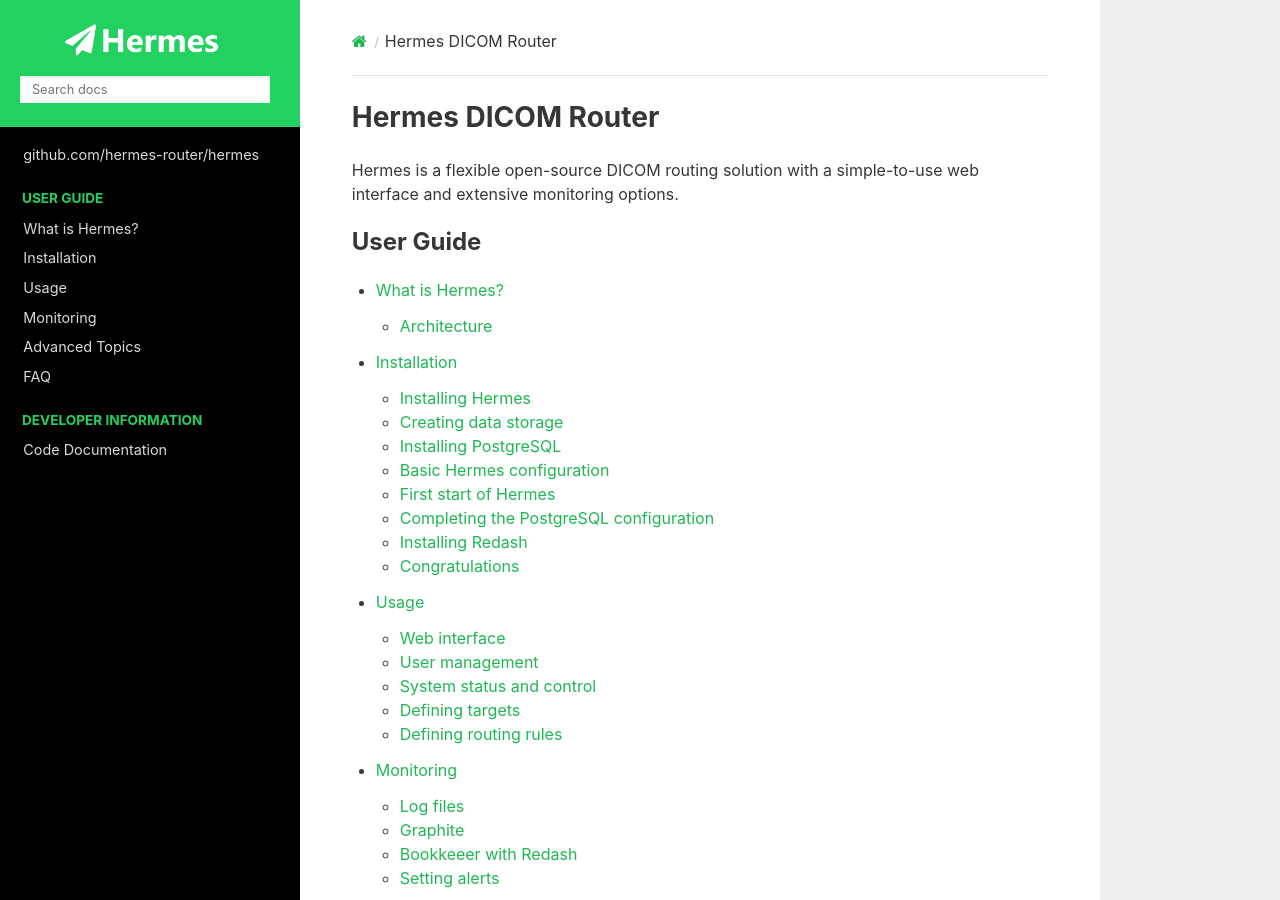
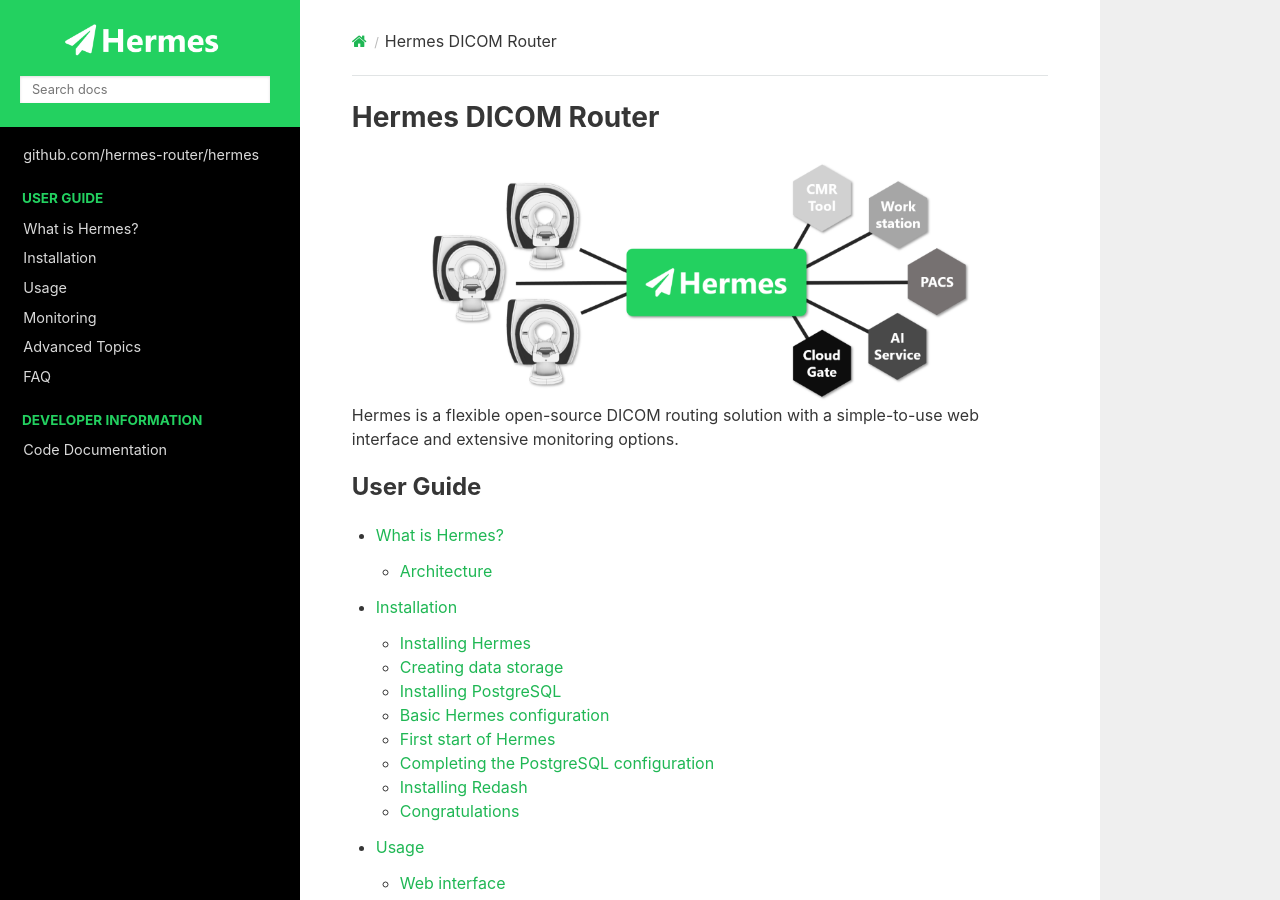
Before and after one commit to mercure-imaging/mercure, a Sphinx documentation site: the page built from docs/index.rst, in a window 1280 px wide and 900 px high. Built offline with Sphinx 7.4.7 and the Read the Docs theme 2.0.0, drawn with Linux system fonts in a browser that asks for light colours.

Commit message:
Continued.

```diff
--- a/docs/index.rst
+++ b/docs/index.rst
@@ -1,5 +1,9 @@
 Hermes DICOM Router
 ===================
+
+.. image:: scheme.png
+   :width: 550px
+   :align: center
 
 Hermes is a flexible open-source DICOM routing solution with a simple-to-use web interface and extensive monitoring options.
 
```
